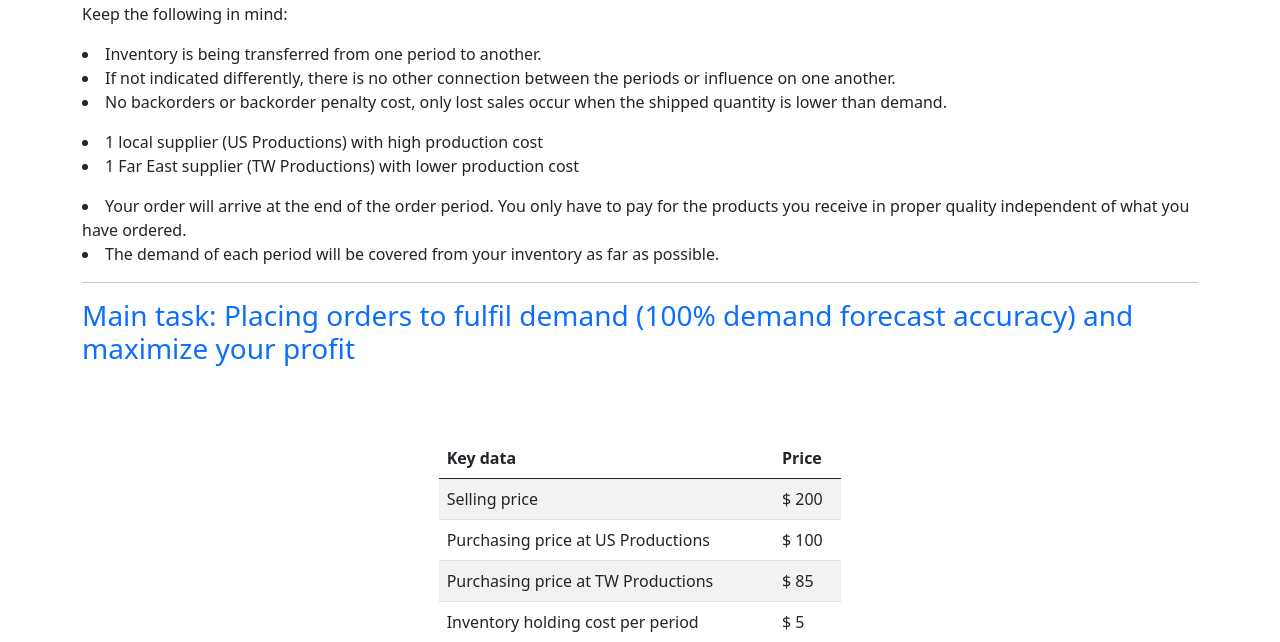
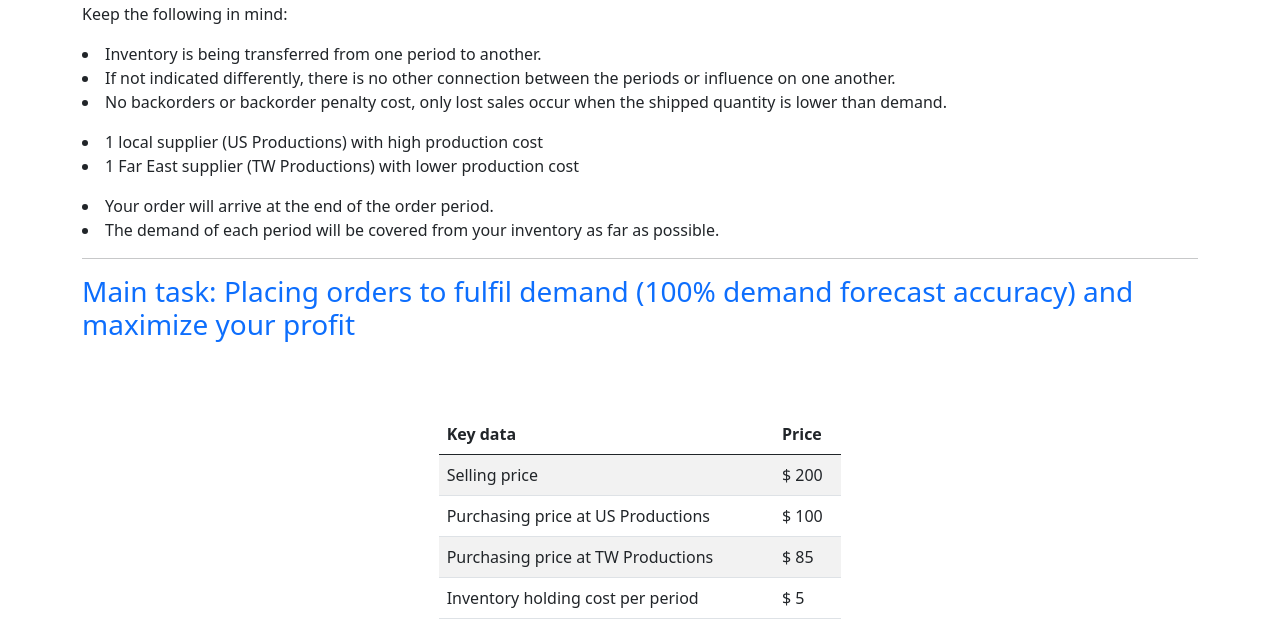
Before and after one commit to rreiners/SCM-Games, a Flask app: page / in a window 1280 px wide. Shown: the part 528-1170 px from the top of the page. Run offline with Flask 2, Linux system fonts and the light colour scheme; data comes from the database, SQL or seed files in the repository.

Commit message:
all products have to be paid, change instructions

```diff
--- a/app.py
+++ b/app.py
@@ -94,7 +94,7 @@ def round1():
         dem_cov = min(453, receive_US + receive_TW)
         service_level = min(100,round(((receive_US + receive_TW)/453)*100))
         revenue = min(receive_US+receive_TW, 453)*200
-        purchase = (receive_US*100) + (receive_TW*85)
+        purchase = (order_US*100) + (order_TW*85)
         holding = inventory * 5
         round_profit = revenue - purchase - holding
         total_profit = round_profit
@@ -154,7 +154,7 @@ def round2():
         dem_cov = min(370, inventory_r1 + receive_US + receive_TW)
         service_level = min(100,round(((dem_cov)/370)*100))
         revenue = min(dem_cov, 370)*200
-        purchase = (receive_US*100) + (receive_TW*85)
+        purchase = (order_US*100) + (order_TW*85)
         holding = inventory * 5
         round_profit = revenue + compensation - purchase - holding - analysis - option1 - option2
         total_profit = round_profit + profit_r1
--- a/templates/home.html
+++ b/templates/home.html
@@ -33,7 +33,7 @@
 				<li>1 Far East supplier (TW Productions) with lower production cost </li>
 			</p>
 			<p>
-				<li>Your order will arrive at the end of the order period. You only have to pay for the products you receive in proper quality independent of what you have ordered. </li>
+				<li>Your order will arrive at the end of the order period.</li>
 				<li>The demand of each period will be covered from your inventory as far as possible.</li>
 			</p>
             <hr class="my-3">
--- a/templates/result.html
+++ b/templates/result.html
@@ -59,7 +59,8 @@
 			</div>
 
 			<div class="pt-5 container ms-4">
-				Designed by: Jana Borner, Severin Cremers, Timo Noß, Paulina Opitz & Robin Reiners
+				<p>Designed by: Jana Borner, Severin Cremers, Timo Noß, Paulina Opitz & Robin Reiners</p>
+				<p>Photos: unsplash.com</p>
 			</div>
 
 
--- a/templates/round1.html
+++ b/templates/round1.html
@@ -50,7 +50,7 @@
 											<li>1 Far East supplier (TW Productions) with lower production cost </li>
 										</p>
 										<p>
-											<li>Your order will arrive at the end of the order period. You only have to pay for the products you receive in proper quality independent of what you have ordered. </li>
+											<li>Your order will arrive at the end of the order period.</li>
 											<li>The demand of each period will be covered from your inventory as far as possible.</li>
 										</p>
 										<hr class="my-3">
--- a/templates/round1_feedback.html
+++ b/templates/round1_feedback.html
@@ -49,7 +49,7 @@
 											<li>1 Far East supplier (TW Productions) with lower production cost </li>
 										</p>
 										<p>
-											<li>Your order will arrive at the end of the order period. You only have to pay for the products you receive in proper quality independent of what you have ordered. </li>
+											<li>Your order will arrive at the end of the order period.</li>
 											<li>The demand of each period will be covered from your inventory as far as possible.</li>
 										</p>
 										<hr class="my-3">
--- a/templates/round2.html
+++ b/templates/round2.html
@@ -50,7 +50,7 @@
 											<li>1 Far East supplier (TW Productions) with lower production cost </li>
 										</p>
 										<p>
-											<li>Your order will arrive at the end of the order period. You only have to pay for the products you receive in proper quality independent of what you have ordered. </li>
+											<li>Your order will arrive at the end of the order period.</li>
 											<li>The demand of each period will be covered from your inventory as far as possible.</li>
 										</p>
 										<hr class="my-3">
--- a/templates/round2_feedback.html
+++ b/templates/round2_feedback.html
@@ -50,7 +50,7 @@
 											<li>1 Far East supplier (TW Productions) with lower production cost </li>
 										</p>
 										<p>
-											<li>Your order will arrive at the end of the order period. You only have to pay for the products you receive in proper quality independent of what you have ordered. </li>
+											<li>Your order will arrive at the end of the order period.</li>
 											<li>The demand of each period will be covered from your inventory as far as possible.</li>
 										</p>
 										<hr class="my-3">
--- a/templates/round3.html
+++ b/templates/round3.html
@@ -51,7 +51,7 @@
 											<li>1 Far East supplier (TW Productions) with lower production cost </li>
 										</p>
 										<p>
-											<li>Your order will arrive at the end of the order period. You only have to pay for the products you receive in proper quality independent of what you have ordered. </li>
+											<li>Your order will arrive at the end of the order period.</li>
 											<li>The demand of each period will be covered from your inventory as far as possible.</li>
 										</p>
 										<hr class="my-3">
--- a/templates/round3_feedback.html
+++ b/templates/round3_feedback.html
@@ -51,7 +51,7 @@
 											<li>1 Far East supplier (TW Productions) with lower production cost </li>
 										</p>
 										<p>
-											<li>Your order will arrive at the end of the order period. You only have to pay for the products you receive in proper quality independent of what you have ordered. </li>
+											<li>Your order will arrive at the end of the order period.</li>
 											<li>The demand of each period will be covered from your inventory as far as possible.</li>
 										</p>
 										<hr class="my-3">
--- a/templates/round4.html
+++ b/templates/round4.html
@@ -52,7 +52,7 @@
 											<li>1 Far East supplier (TW Productions) with lower production cost </li>
 										</p>
 										<p>
-											<li>Your order will arrive at the end of the order period. You only have to pay for the products you receive in proper quality independent of what you have ordered. </li>
+											<li>Your order will arrive at the end of the order period.</li>
 											<li>The demand of each period will be covered from your inventory as far as possible.</li>
 										</p>
 										<hr class="my-3">
--- a/templates/round4_feedback.html
+++ b/templates/round4_feedback.html
@@ -52,7 +52,7 @@
 											<li>1 Far East supplier (TW Productions) with lower production cost </li>
 										</p>
 										<p>
-											<li>Your order will arrive at the end of the order period. You only have to pay for the products you receive in proper quality independent of what you have ordered. </li>
+											<li>Your order will arrive at the end of the order period.</li>
 											<li>The demand of each period will be covered from your inventory as far as possible.</li>
 										</p>
 										<hr class="my-3">
--- a/templates/round5.html
+++ b/templates/round5.html
@@ -53,7 +53,7 @@
 											<li>1 Far East supplier (TW Productions) with lower production cost </li>
 										</p>
 										<p>
-											<li>Your order will arrive at the end of the order period. You only have to pay for the products you receive in proper quality independent of what you have ordered. </li>
+											<li>Your order will arrive at the end of the order period.</li>
 											<li>The demand of each period will be covered from your inventory as far as possible.</li>
 										</p>
 										<hr class="my-3">
--- a/templates/round5_feedback.html
+++ b/templates/round5_feedback.html
@@ -53,7 +53,7 @@
 											<li>1 Far East supplier (TW Productions) with lower production cost </li>
 										</p>
 										<p>
-											<li>Your order will arrive at the end of the order period. You only have to pay for the products you receive in proper quality independent of what you have ordered. </li>
+											<li>Your order will arrive at the end of the order period.</li>
 											<li>The demand of each period will be covered from your inventory as far as possible.</li>
 										</p>
 										<hr class="my-3">
--- a/templates/round6.html
+++ b/templates/round6.html
@@ -54,7 +54,7 @@
 											<li>1 Far East supplier (TW Productions) with lower production cost </li>
 										</p>
 										<p>
-											<li>Your order will arrive at the end of the order period. You only have to pay for the products you receive in proper quality independent of what you have ordered. </li>
+											<li>Your order will arrive at the end of the order period.</li>
 											<li>The demand of each period will be covered from your inventory as far as possible.</li>
 										</p>
 										<hr class="my-3">
--- a/templates/round6_feedback.html
+++ b/templates/round6_feedback.html
@@ -54,7 +54,8 @@
 											<li>1 Far East supplier (TW Productions) with lower production cost </li>
 										</p>
 										<p>
-											<li>Your order will arrive at the end of the order period. You only have to pay for the products you receive in proper quality independent of what you have ordered. </li>
+											<li>Your order will arrive at the end of the order period.</li>
+											<li>Your order will arrive at the end of the order period.</li>
 											<li>The demand of each period will be covered from your inventory as far as possible.</li>
 										</p>
 										<hr class="my-3">
--- a/templates/round7.html
+++ b/templates/round7.html
@@ -55,7 +55,7 @@
 											<li>1 Far East supplier (TW Productions) with lower production cost </li>
 										</p>
 										<p>
-											<li>Your order will arrive at the end of the order period. You only have to pay for the products you receive in proper quality independent of what you have ordered. </li>
+											<li>Your order will arrive at the end of the order period.</li>
 											<li>The demand of each period will be covered from your inventory as far as possible.</li>
 										</p>
 										<hr class="my-3">
--- a/templates/round7_feedback.html
+++ b/templates/round7_feedback.html
@@ -55,7 +55,7 @@
 											<li>1 Far East supplier (TW Productions) with lower production cost </li>
 										</p>
 										<p>
-											<li>Your order will arrive at the end of the order period. You only have to pay for the products you receive in proper quality independent of what you have ordered. </li>
+											<li>Your order will arrive at the end of the order period.</li>
 											<li>The demand of each period will be covered from your inventory as far as possible.</li>
 										</p>
 										<hr class="my-3">
--- a/templates/round8.html
+++ b/templates/round8.html
@@ -56,7 +56,7 @@
 											<li>1 Far East supplier (TW Productions) with lower production cost </li>
 										</p>
 										<p>
-											<li>Your order will arrive at the end of the order period. You only have to pay for the products you receive in proper quality independent of what you have ordered. </li>
+											<li>Your order will arrive at the end of the order period.</li>
 											<li>The demand of each period will be covered from your inventory as far as possible.</li>
 										</p>
 										<hr class="my-3">
--- a/templates/round8_feedback.html
+++ b/templates/round8_feedback.html
@@ -56,7 +56,7 @@
 											<li>1 Far East supplier (TW Productions) with lower production cost </li>
 										</p>
 										<p>
-											<li>Your order will arrive at the end of the order period. You only have to pay for the products you receive in proper quality independent of what you have ordered. </li>
+											<li>Your order will arrive at the end of the order period.</li>
 											<li>The demand of each period will be covered from your inventory as far as possible.</li>
 										</p>
 										<hr class="my-3">
```
